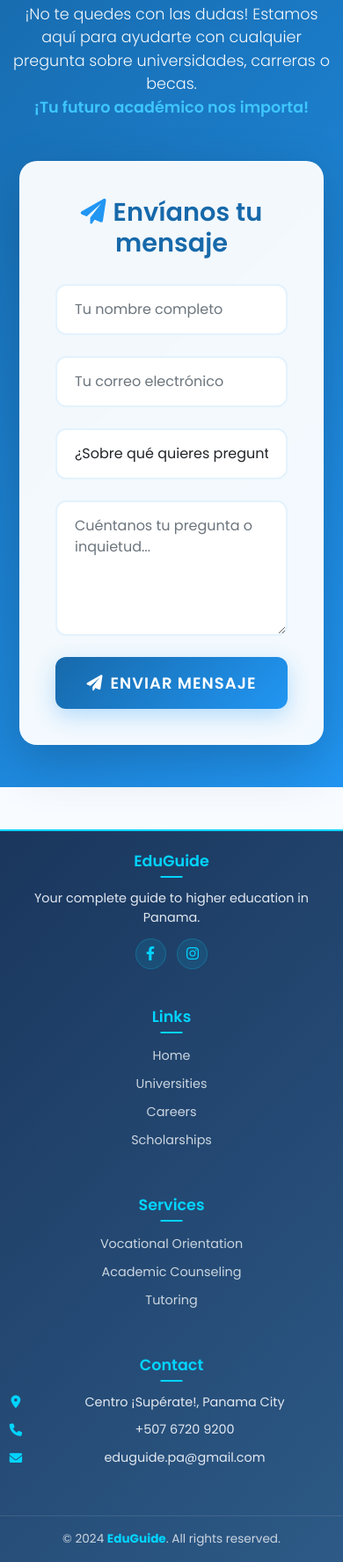
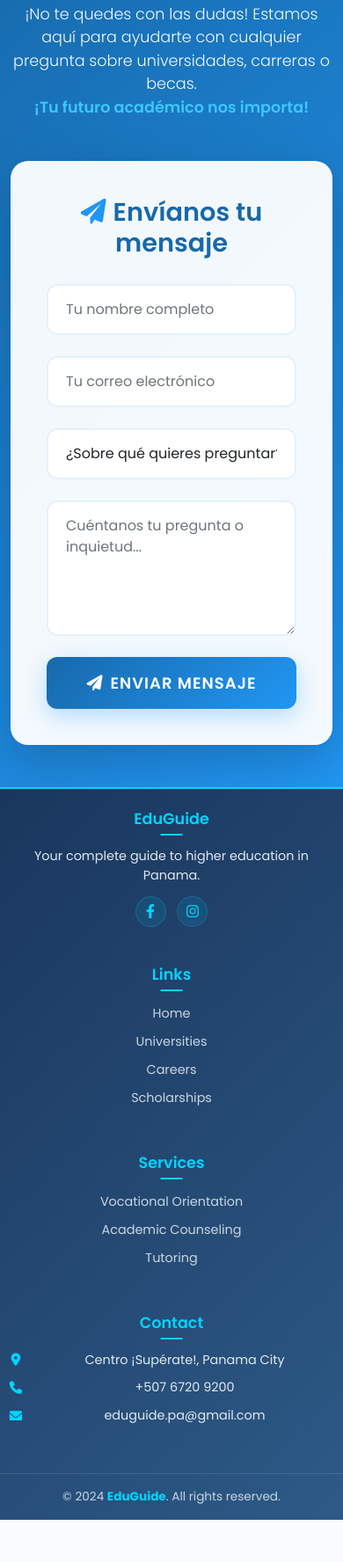
Before and after one commit to JoshuaInCode/EDUGUIDE, a plain HTML site: page public/index.html in a window 390 px wide. Shown: the part 5217-6993 px from the top of the page at 88% size. After the commit the page ends 6945 px from the top, so only its background shows below. Drawn offline with nearby package versions, Linux system fonts and the light colour scheme; no server answers.

Commit message:
ESPACIO EN BLANCO EN HOME ABAJO

```diff
--- a/public/css/style.css
+++ b/public/css/style.css
@@ -3,7 +3,7 @@
     background: linear-gradient(135deg, #1a365d 0%, #2d5a87 100%);
     color: #fff;
     padding: 2.5rem 0 1rem;
-    margin-top: 3rem;
+    margin-top: 0;
     position: relative;
     border-top: 2px solid #00d4ff;
 }
--- a/public/index.html
+++ b/public/index.html
@@ -883,7 +883,7 @@
             @media (max-width: 768px) {
                 .contact-form-container {
                     padding: 20px;
-                    margin: 0 10px;
+                    margin: 0;
                 }
 
                 h2 {
```
